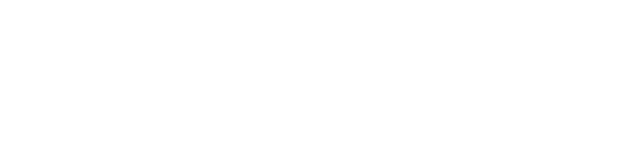
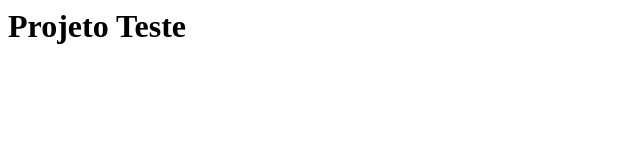
Before and after one commit to alessandrosac84/curso-git, a plain HTML site: page index.html in a window 1280 px wide. Shown: the whole page, without its empty margins (0-640 px from the left). Drawn offline with Linux system fonts and the light colour scheme.

Commit message:
Titulo a pagina

```diff
--- a/index.html
+++ b/index.html
@@ -2,5 +2,6 @@
 	<head>
 	</head>
 	<body>
+		<h1>Projeto Teste</h1>
 	</body>
 </html
```
